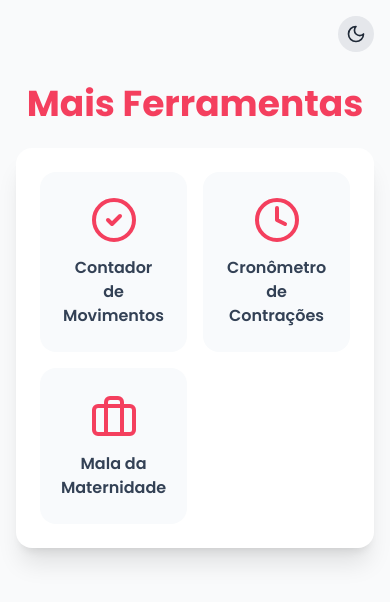
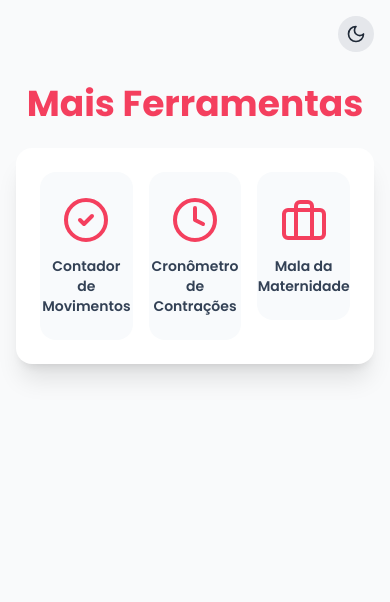
Before and after one commit to moisesgodinho/gestahub, a Next.js app: page /mais in a window 390 px wide. Shown: the top 602 px of the page. Built offline with nearby package versions, Linux system fonts and the light colour scheme; no server answers.

Commit message:
altera layout pagina mais

```diff
--- a/src/app/mais/page.js
+++ b/src/app/mais/page.js
@@ -4,7 +4,7 @@
 import Link from "next/link";
 import KickCounterIcon from "@/components/icons/KickCounterIcon";
 import ContractionIcon from "@/components/icons/ContractionIcon";
-import BagIcon from "@/components/icons/BagIcon"; // Importar o novo ícone
+import BagIcon from "@/components/icons/BagIcon";
 import Card from "@/components/Card";
 
 const otherLinks = [
@@ -27,14 +27,13 @@ const otherLinks = [
 
 export default function MorePage() {
   return (
-    // CORREÇÃO: Alterado "items-center" para "items-start" para alinhar ao topo
     <div className="flex items-start justify-center flex-grow p-4">
       <div className="w-full max-w-3xl">
         <h1 className="text-4xl font-bold text-rose-500 dark:text-rose-400 mb-6 text-center">
           Mais Ferramentas
         </h1>
         <Card>
-          <nav className="grid grid-cols-2 sm:grid-cols-3 gap-4 text-center">
+          <nav className="grid grid-cols-3 gap-4 text-center">
             {otherLinks.map((link) => {
               const Icon = link.icon;
               return (
@@ -44,7 +43,7 @@ export default function MorePage() {
                   className="flex flex-col items-center justify-center gap-3 p-6 rounded-2xl bg-slate-50 dark:bg-slate-700/50 hover:bg-slate-100 dark:hover:bg-slate-700 transition-colors aspect-square"
                 >
                   <Icon className="w-12 h-12 text-rose-500 dark:text-rose-400" />
-                  <span className="font-semibold text-slate-700 dark:text-slate-300">
+                  <span className="font-semibold text-sm text-slate-700 dark:text-slate-300">
                     {link.label}
                   </span>
                 </Link>
```
